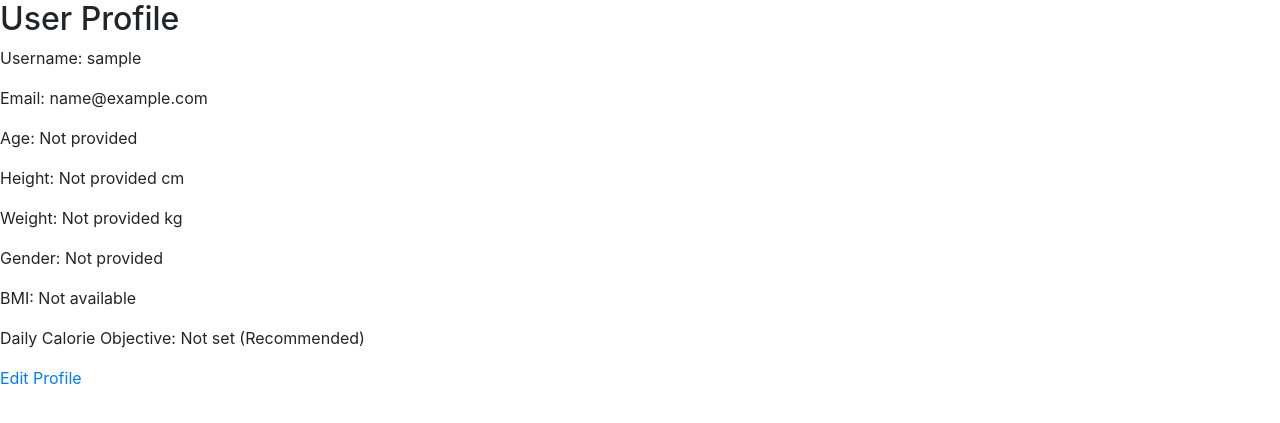
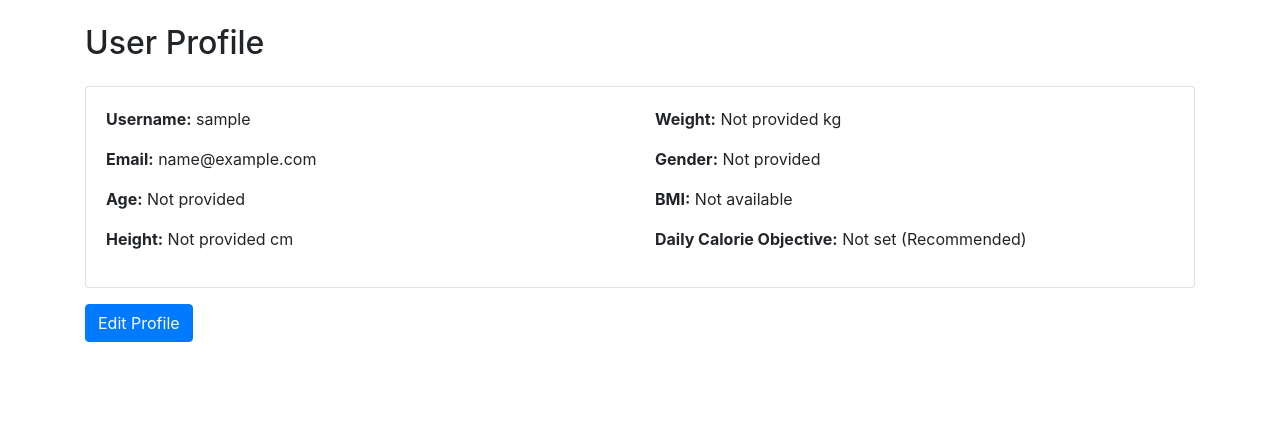
Before and after one commit to Dudul-99/calorie_tracker, a Django app: page /profile/ in a window 1280 px wide. Shown: the part 24-447 px from the top of the page. Run offline with Django 4.2, Linux system fonts and the light colour scheme; the visitor is signed in with stand-in values (Sample User, id 1); some libraries are stand-ins or nearby versions.

Commit message:
view profile boostfrapt

```diff
--- a/tracker/templates/tracker/view_profile.html
+++ b/tracker/templates/tracker/view_profile.html
@@ -1,21 +1,32 @@
-<!-- tracker/templates/tracker/view_profile.html -->
 {% extends 'tracker/base.html' %}
 
 {% block content %}
-<h2>User Profile</h2>
-<p>Username: {{ user.username }}</p>
-<p>Email: {{ user.email }}</p>
-<p>Age: {{ user.age|default:"Not provided" }}</p>
-<p>Height: {{ user.height|default:"Not provided" }} cm</p>
-<p>Weight: {{ user.weight|default:"Not provided" }} kg</p>
-<p>Gender: {{ user.get_gender_display|default:"Not provided" }}</p>
-<p>BMI: {{ user.calculate_bmi|default:"Not available" }}</p>
-<p>Daily Calorie Objective:
+<div class="container mt-4">
+    <h2 class="mb-4">User Profile</h2>
+    <div class="card">
+        <div class="card-body">
+            <div class="row">
+                <div class="col-md-6">
+                    <p><strong>Username:</strong> {{ user.username }}</p>
+                    <p><strong>Email:</strong> {{ user.email }}</p>
+                    <p><strong>Age:</strong> {{ user.age|default:"Not provided" }}</p>
+                    <p><strong>Height:</strong> {{ user.height|default:"Not provided" }} cm</p>
+                </div>
+                <div class="col-md-6">
+                    <p><strong>Weight:</strong> {{ user.weight|default:"Not provided" }} kg</p>
+                    <p><strong>Gender:</strong> {{ user.get_gender_display|default:"Not provided" }}</p>
+                    <p><strong>BMI:</strong> {{ user.calculate_bmi|default:"Not available" }}</p>
+                    <p><strong>Daily Calorie Objective:</strong>
                         {% if user.personal_calorie_objective %}
                             {{ user.personal_calorie_objective }} (Personal)
                         {% else %}
                             {{ user.get_daily_calorie_objective|default:"Not set" }} (Recommended)
                         {% endif %}
                     </p>
-<a href="{% url 'tracker:edit_profile' %}">Edit Profile</a>
+                </div>
+            </div>
+        </div>
+    </div>
+    <a href="{% url 'tracker:edit_profile' %}" class="btn btn-primary mt-3">Edit Profile</a>
+</div>
 {% endblock %}
```
Lines whose indentation alone changed are shown as unchanged.
